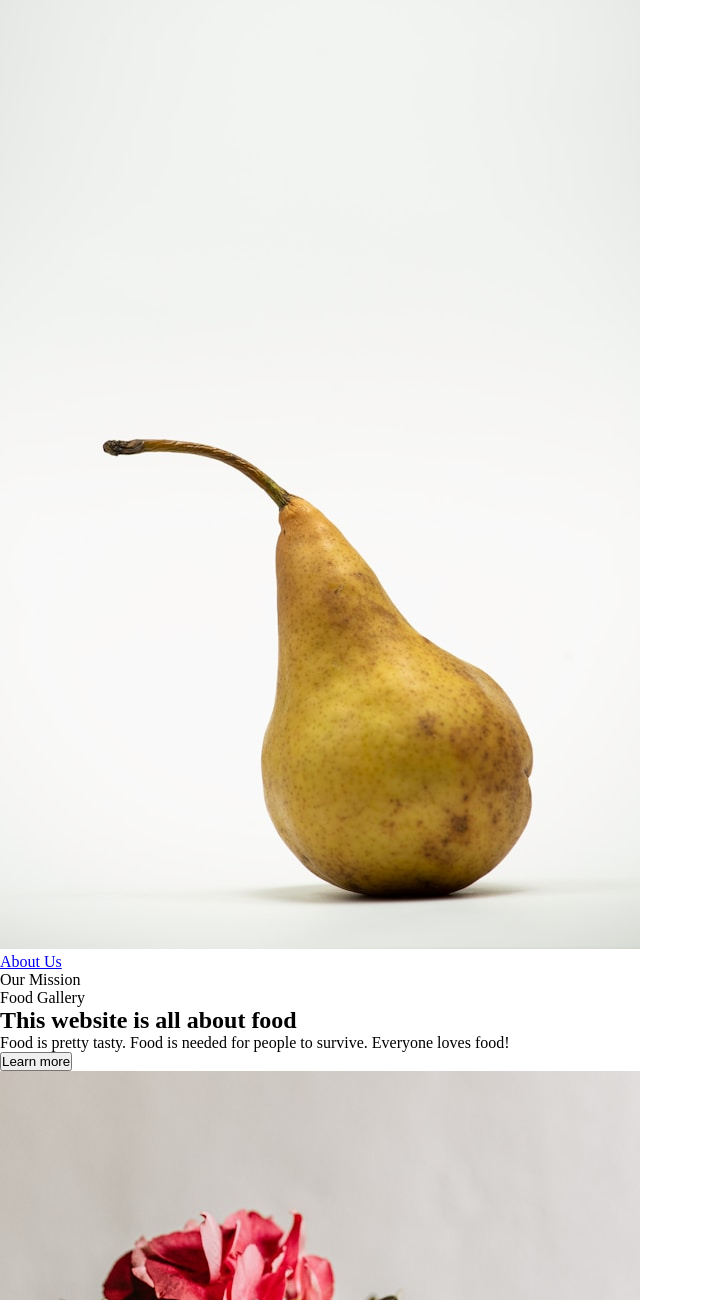
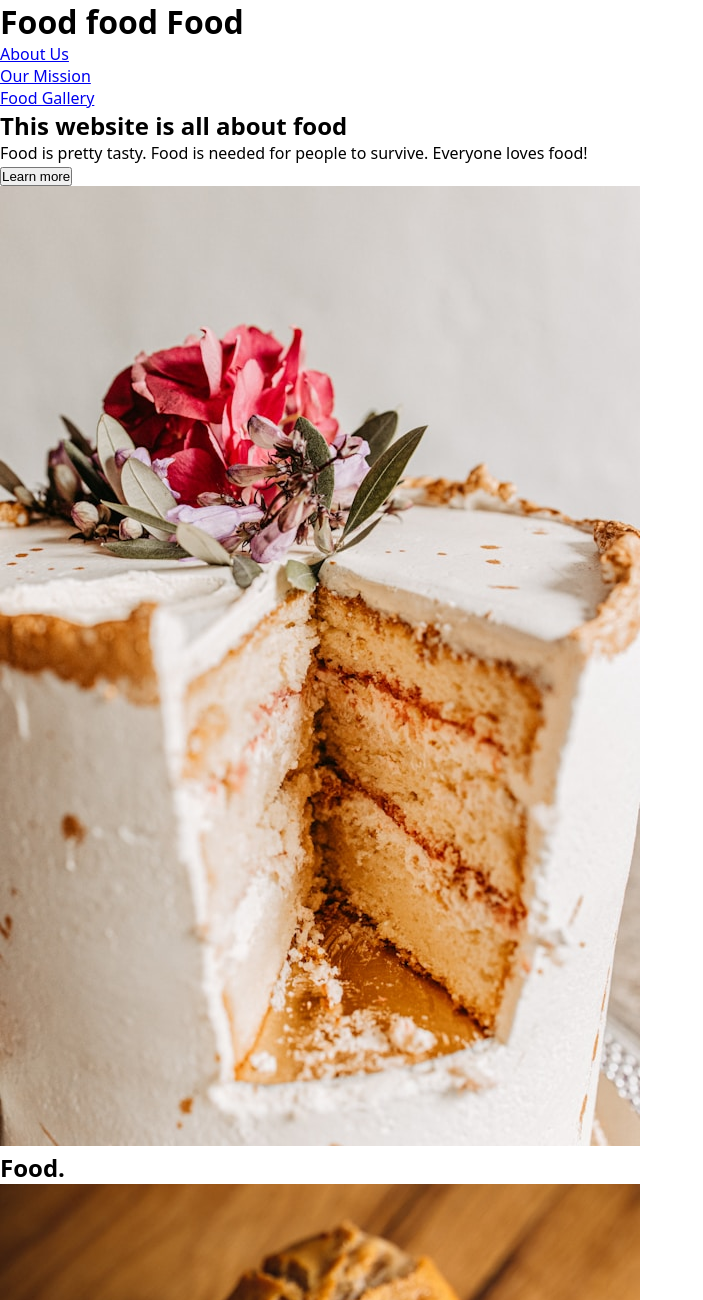
Before and after one commit to Eddie9421/food, a plain HTML site: page index.html in a window 1280 px wide. Shown: the top 1300 px of the page, without its empty margins (0-703 px from the left). Drawn offline with Linux system fonts and the light colour scheme.

Commit message:
Adjusted HTML structure for flexbox

```diff
--- a/index.html
+++ b/index.html
@@ -7,40 +7,54 @@
         <title>Food</title>
     </head>
     <body>
-        <div class="header">
-            <img src="./images/header-logo.jpg" alt="pear">
+        <div class="hero">
+            <h1>Food food Food</h1>
             <ul>
                 <li><a href="#">About Us</a></li>
-                <li><a href="#"></a>Our Mission</li>
-                <li><a href="#"></a>Food Gallery</li>
+                <li><a href="#">Our Mission</a></li>
+                <li><a href="#">Food Gallery</a></li>
             </ul>
         </div>
-        <main>
-            <div class="top-info">
-                <div class="top-text-info">
+        <div class="hero-info">
+            <div class="hero-text">
                 <h2>This website is all about food</h2>
                 <p>Food is pretty tasty. Food is needed for people to survive. Everyone loves food!</p>
                 <button>Learn more</button>
             </div>
-                <img class="top-image" src="./images/cake.jpg" alt="">
+            <img class="hero-image" src="./images/cake.jpg" alt="">
         </div>
-            <h2>Food.</h2>
+        <h2 class="food-gallery-title">Food.</h2>
         <div class="food-gallery">
+            <div class="info">
                 <img src="./images/bagel.jpg" alt="bagel">
                 <p>This is some Lorem ipsum dolor sit amet consectetur adipisicing elit. Dignissimos temporibus modi quae ducimus enim quam facere provident hic dicta, perferendis ipsum sapiente quisquam placeat sint repellendus iusto mollitia eos eveniet!</p>
+            </div>
+            <div class="info">
                 <img src="./images/cookies.jpg" alt="cookies">
                 <p>Emremaroiewmraoiewmroivemwarioemwaovrmewioamrvewomiarv</p>
+            </div>
+            <div class="info">
                 <img src="./images/pizza.jpg" alt="pizza">
                 <p>MRVoeiamvroeiamvroiMAEoirvmoeimarvioaemra</p>
+            </div>
+            <div class="info">
                 <img src="./images/shrimp.jpg" alt="shrimp">
                 <p>mrveaomirvmeaiomvreaovirmeaovmreaomivrrrrrrrrrrrrrrrrrrrrrrrmaioem</p>
             </div>
+        </div>
+        <div class="quote-box">
             <p>Lorem ipsum dolor sit amet consectetur adipisicing elit. Repudiandae maxime fugit reiciendis at odit corporis velit inventore. Inventore voluptatum libero, ratione at impedit dolorem amet reiciendis alias nemo iusto neque.</p>
             <p>Bob, Lord of Fire</p>
-        </main>
+        </div>
+        <div class="signup-box">
+            <div class="signup-text">
                 <h2>Sign up for our organization today!</h2>
                 <p>Haaaaaaaaaaaaaaaaaaaaaaaaaagfeiagoremoagi</p>
+            </div>
             <button>Sign up</button>
+        </div>
+        <div class="footer">
             <p>Food website made with food</p>
+        </div>
     </body>
 </html>
--- a/styles.css
+++ b/styles.css
@@ -7,4 +7,36 @@
 body {
     display: flex;
     flex-direction: column;
+    font-family: system-ui, -apple-system, BlinkMacSystemFont, 'Segoe UI', Roboto, Oxygen, Ubuntu, Cantarell, 'Open Sans', 'Helvetica Neue', sans-serif;
 }
+
+/* .hero, .footer {
+    background-color: #1F2937;
+}
+
+.hero h2 {
+    font-size: 48px;
+    color: #F9FAF8;
+    font-weight: 900;
+}
+
+.hero p {
+    font-size: 18px;
+    color: #E5E7EB;
+}
+
+.header h1 {
+    font-size: 24px;
+    color: #F9FAF8;
+}
+
+button {
+    background-color: #3882F6;
+}
+
+.food-gallery-title {
+    font-size: 36px;
+    color: #1F2937;
+    font-weight: 900;
+}
+ */
```
Lines whose indentation alone changed are shown as unchanged.
